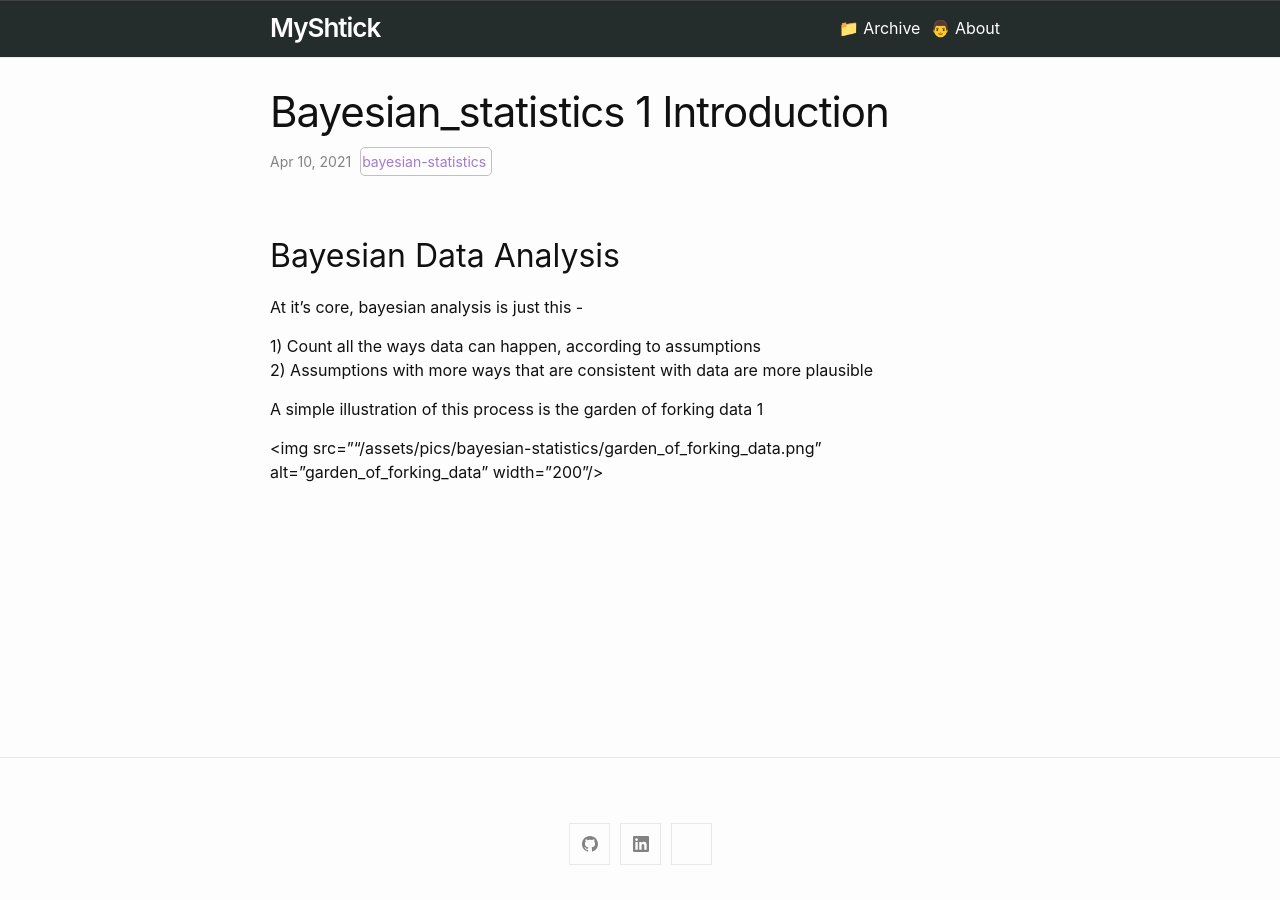
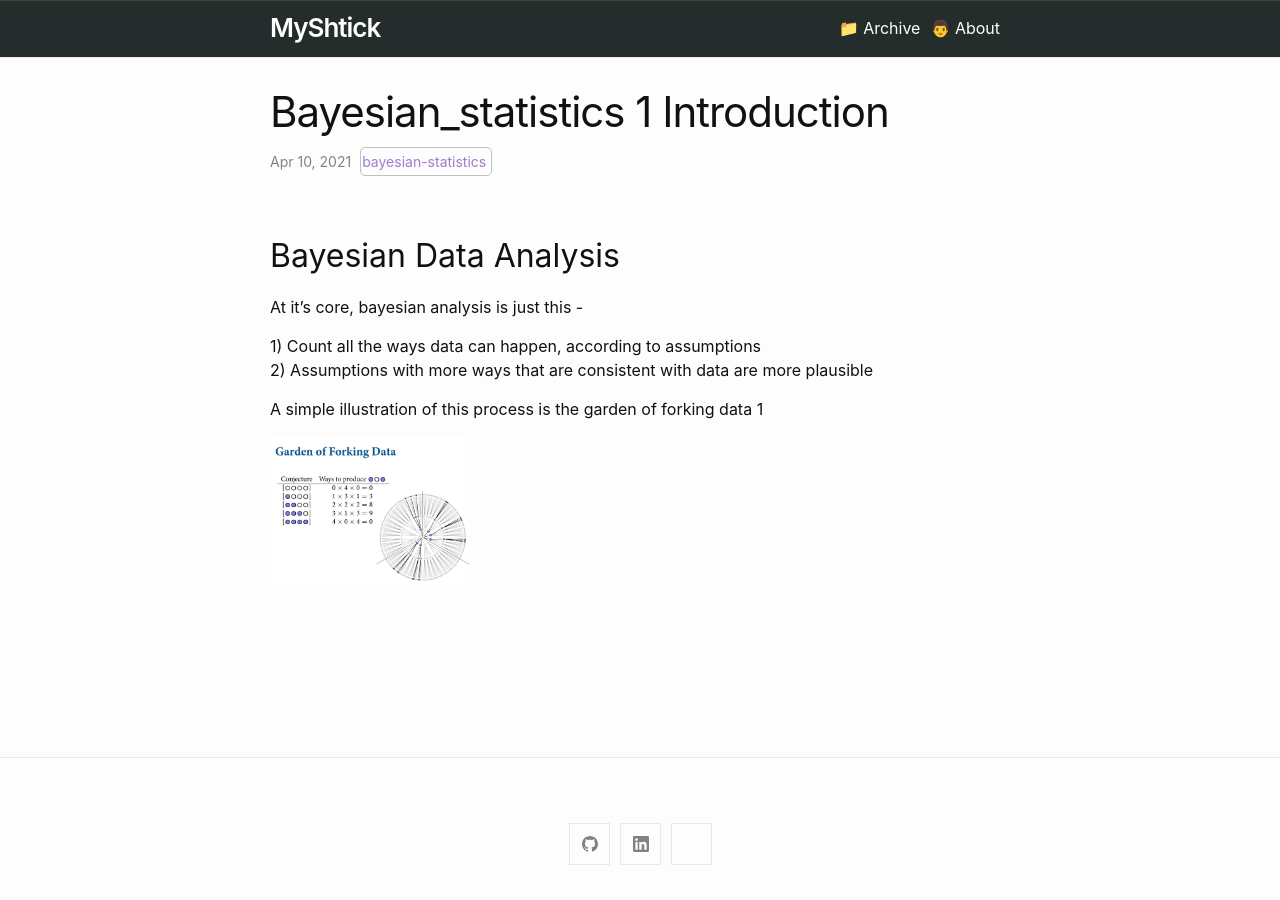
Before and after one commit to nitinrawatiitd/nitinrawatiitd.github.io, a Jekyll site: the page built from docs/_posts/2021-04-10-Bayesian_Statistics-1-Introduction.md, in a window 1280 px wide. Built offline with Jekyll 4.4.1, drawn with Linux system fonts in a browser that asks for light colours.

Commit message:
edit image markdown

```diff
--- a/docs/_posts/2021-04-10-Bayesian_Statistics-1-Introduction.md
+++ b/docs/_posts/2021-04-10-Bayesian_Statistics-1-Introduction.md
@@ -12,4 +12,4 @@ At it's core, bayesian analysis is just this -
 
 A simple illustration of this process is the garden of forking data 1
 
-<img src=""/assets/pics/bayesian-statistics/garden_of_forking_data.png" alt="garden_of_forking_data" width="200"/>
+<img src="/assets/pics/bayesian-statistics/garden_of_forking_data.png" alt="garden_of_forking_data" width="200"/>
```
